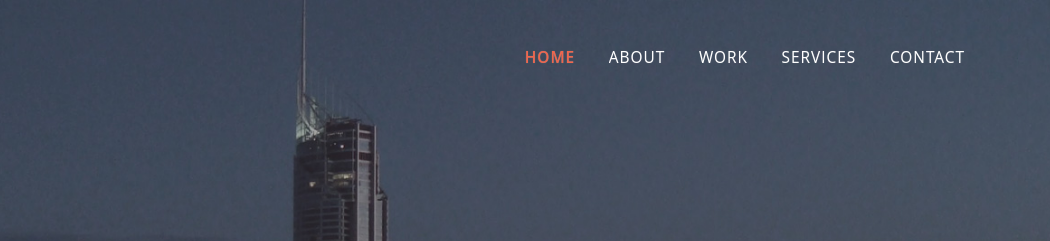
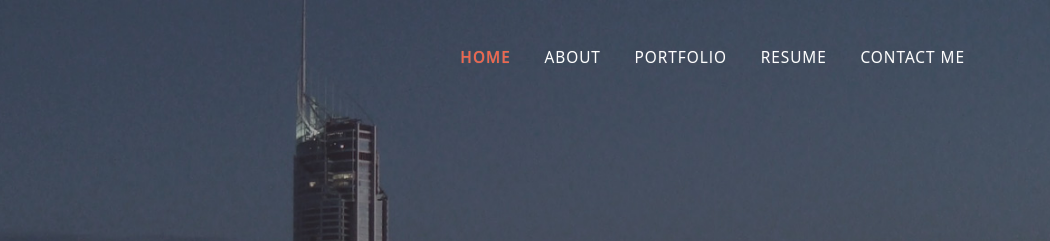
Before and after one commit to quinteandy/quinteandy.github.io, a plain HTML site: page index.html in a window 1280 px wide. Shown: the top 241 px of the page, 230-1280 px from the left. Drawn offline with Linux system fonts and the light colour scheme.

Commit message:
Update index.html

```diff
--- a/index.html
+++ b/index.html
@@ -38,9 +38,9 @@ Smartphone Compatible web template, free webdesigns for Nokia, Samsung, LG, Sony
 			 	<nav class="cl-effect-5">
 				<li><a class="active" href="index.html"><span data-hover="Home">home</span></a></li>
 				<li><a href="#about" class="scroll"><span data-hover="about">about</span></a></li>
-				<li><a href="#portfolio" class="scroll"><span data-hover="portfolio"><span>work</span></a></li>
-				<li><a href="#resume" class="scroll"><span data-hover="resume">services</span></a></li>
-				<li><a href="#contact" class="scroll"><span data-hover="contact">contact</span></a></li>
+				<li><a href="#portfolio" class="scroll"><span data-hover="portfolio"><span>portfolio</span></a></li>
+				<li><a href="#resume" class="scroll"><span data-hover="resume">resume</span></a></li>
+				<li><a href="#contact" class="scroll"><span data-hover="contact">contact me</span></a></li>
 				</nav>
 			 </ul>
 			 </div>
```
